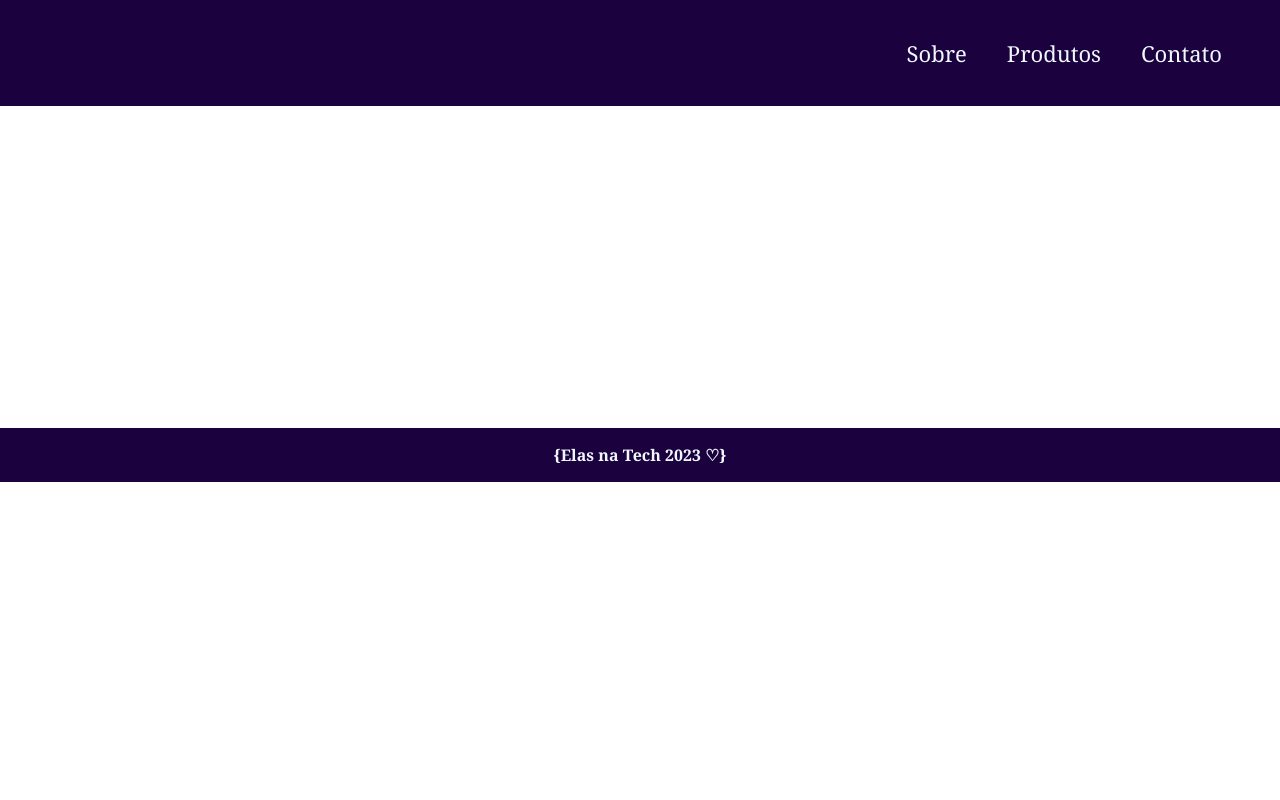
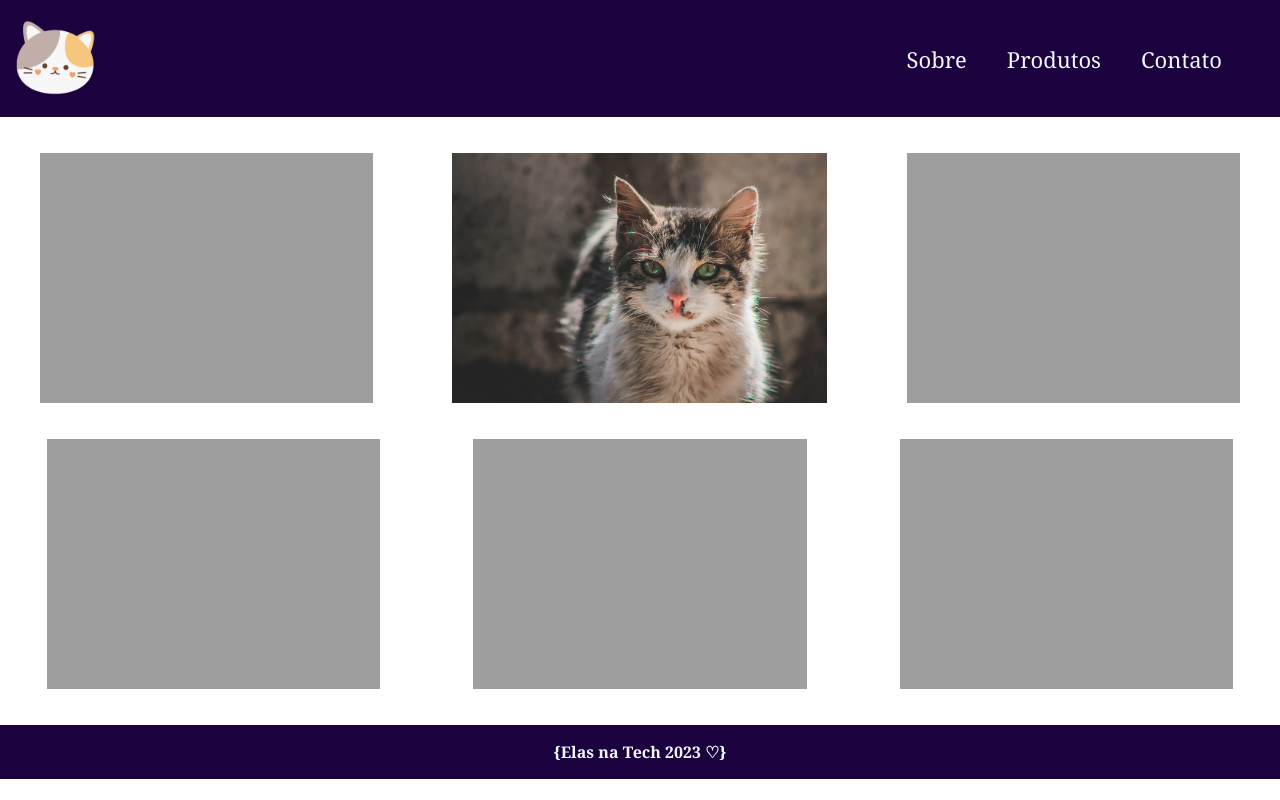
Before and after one commit to priscillatrevizan/ElasnaTech_Desafio03, a plain HTML site: page index.html in a window 1280 px wide. Drawn offline with Linux system fonts and the light colour scheme; the site is published under a folder, as on GitHub Pages, so addresses that start at the root find nothing.

Commit message:
Update index.html

```diff
--- a/index.html
+++ b/index.html
@@ -10,7 +10,7 @@
 <body>
     <header class="header">
         <div class="header-logo">
-            <img src="/img/Aesthetic Galaxy Definition Quote Instagram Post (1).png" alt="" class="logo">
+            <img src="img/Aesthetic Galaxy Definition Quote Instagram Post (1).png" alt="" class="logo">
         </div>
 
         <nav class="header-nav">
@@ -24,12 +24,12 @@
 
     <main>
         <section class="img-flex">
-            <div class="div-img"><img src="/img/1.jpg" alt="" class="size"></div>
-            <div class="div-img"><img src="/img/2.jpg" alt="" class="size"></div>
-            <div class="div-img"><img src="/img/3.jpg" alt="" class="size"></div>
-            <div class="div-img"><img src="/img/4.jpg" alt="" class="size"></div>
-            <div class="div-img"><img src="/img/5.jpg" alt="" class="size"></div>
-            <div class="div-img"><img src="/img/6.jpg" alt="" class="size"></div>
+            <div class="div-img"><img src="img/1.jpg" alt="" class="size"></div>
+            <div class="div-img"><img src="img/2.jpg" alt="" class="size"></div>
+            <div class="div-img"><img src="img/3.jpg" alt="" class="size"></div>
+            <div class="div-img"><img src="img/4.jpg" alt="" class="size"></div>
+            <div class="div-img"><img src="img/5.jpg" alt="" class="size"></div>
+            <div class="div-img"><img src="img/6.jpg" alt="" class="size"></div>
         </section>
     </main>
     <footer>{Elas na Tech 2023 ♡}</footer>
```
